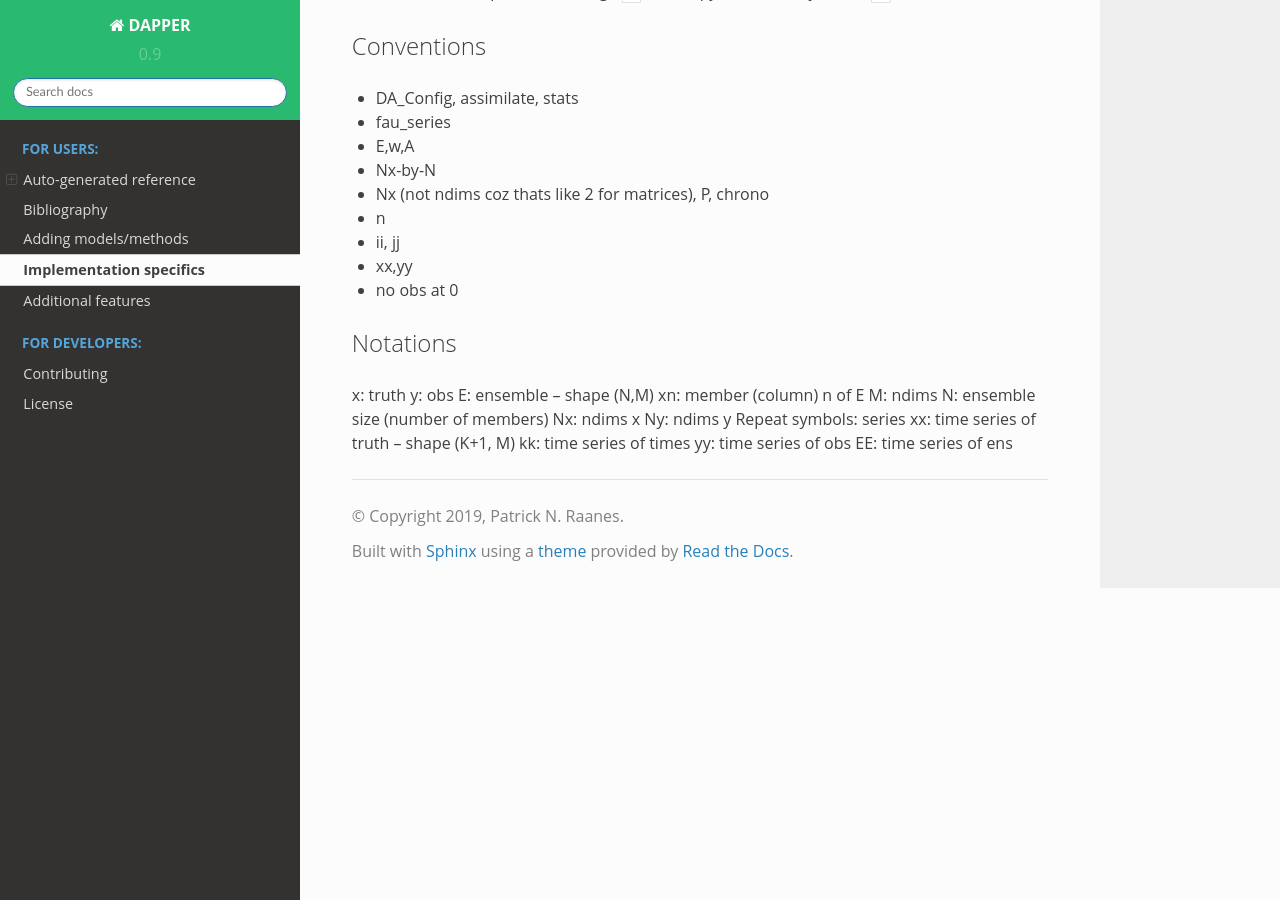
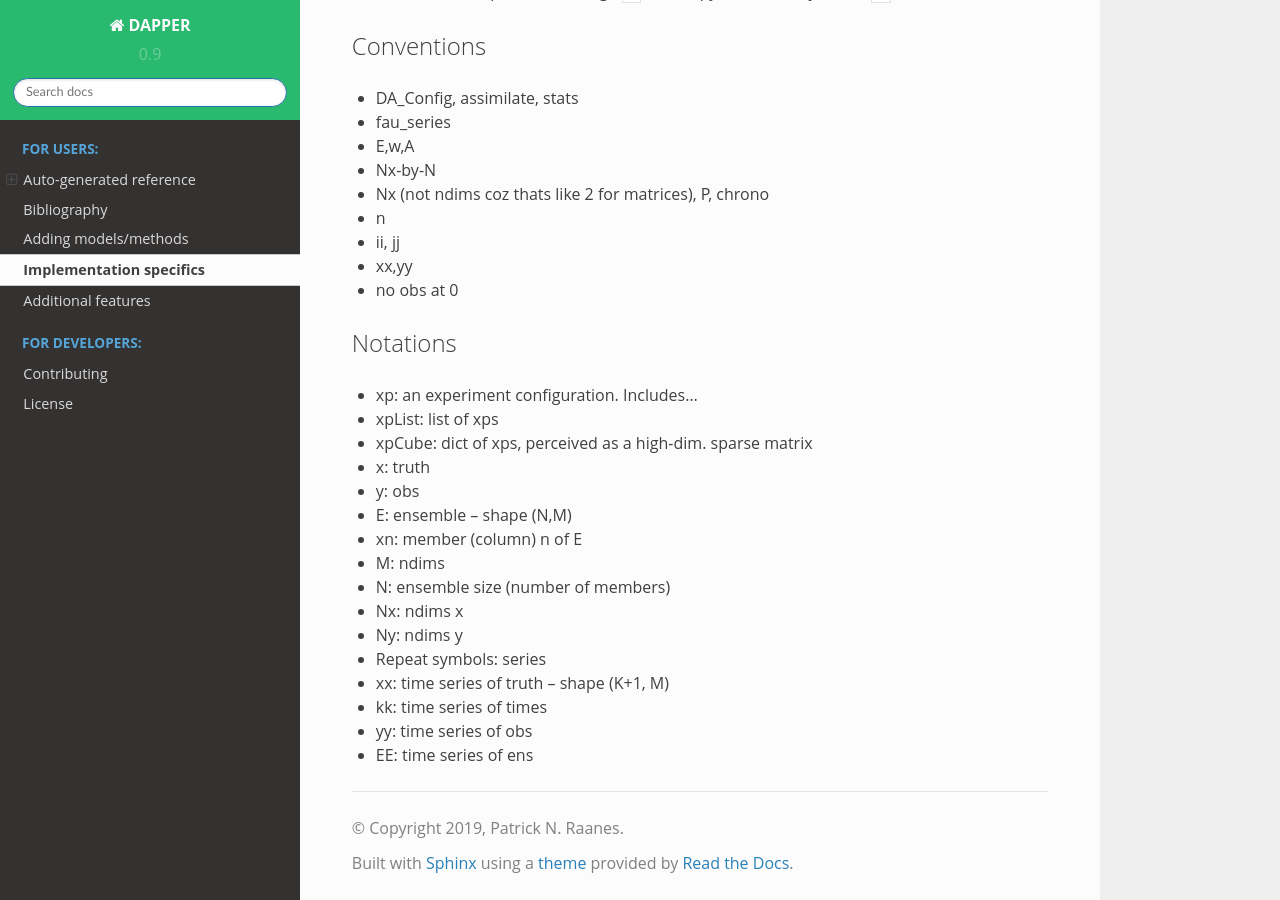
Before and after one commit to nansencenter/DAPPER, a Sphinx documentation site: the page built from docs/implementation.md, in a window 1280 px wide and 900 px high, scrolled down 597 px. Built offline with Sphinx 7.4.7 and the Read the Docs theme 2.0.0, drawn with Linux system fonts in a browser that asks for light colours.

Commit message:
Inserted bulletpoints

```diff
--- a/docs/implementation.md
+++ b/docs/implementation.md
@@ -36,16 +36,19 @@ Conventions
 
 Notations
 -------------
-x: truth
-y: obs
-E: ensemble -- shape (N,M)
-xn: member (column) n of E
-M: ndims
-N: ensemble size (number of members)
-Nx: ndims x
-Ny: ndims y
-Repeat symbols: series
-xx: time series of truth -- shape (K+1, M)
-kk: time series of times
-yy: time series of obs
-EE: time series of ens
+* xp: an experiment configuration. Includes...
+* xpList: list of xps
+* xpCube: dict of xps, perceived as a high-dim. sparse matrix
+* x: truth
+* y: obs
+* E: ensemble -- shape (N,M)
+* xn: member (column) n of E
+* M: ndims
+* N: ensemble size (number of members)
+* Nx: ndims x
+* Ny: ndims y
+* Repeat symbols: series
+* xx: time series of truth -- shape (K+1, M)
+* kk: time series of times
+* yy: time series of obs
+* EE: time series of ens
```
